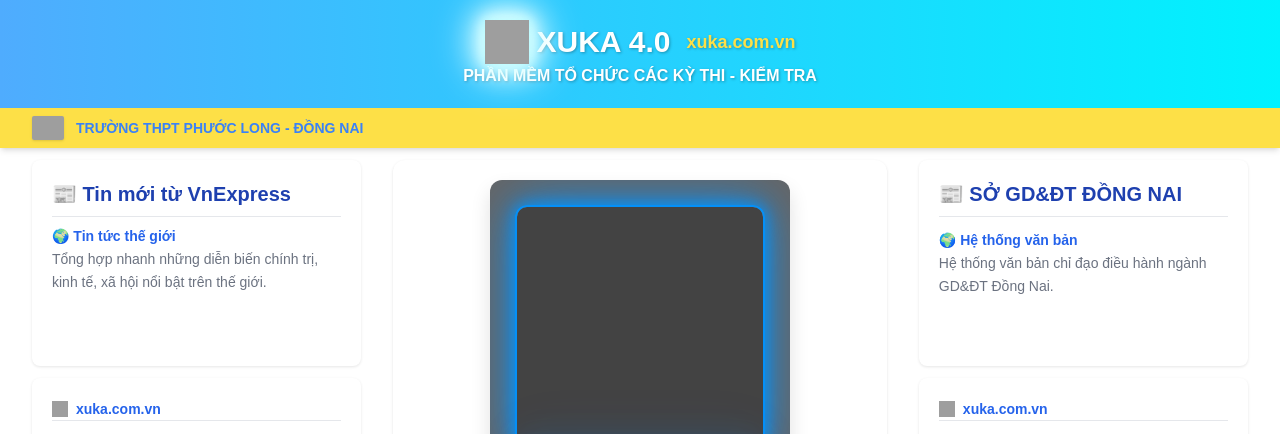
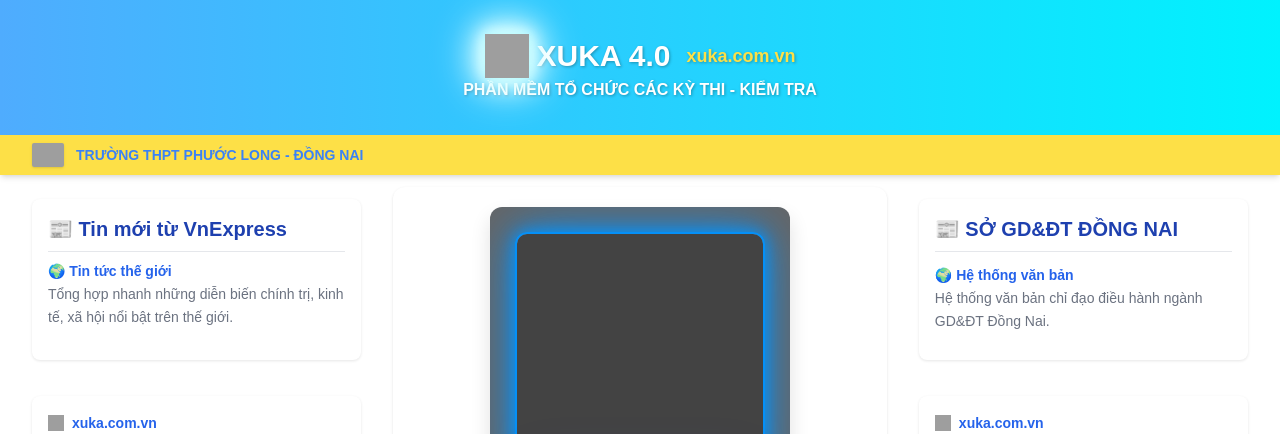
Before and after one commit to Namhuy123789/xuka, a Flask app: page /web in a window 1280 px wide. Shown: the top 434 px of the page. Run offline with Flask 3, Linux system fonts and the light colour scheme; some libraries are stand-ins or nearby versions; grey boxes are pictures that could not be loaded.

Commit message:
Update styles.css

```diff
--- a/static/styles.css
+++ b/static/styles.css
@@ -1,4 +1,4 @@
-
+/* Reset và font chung */
 body {
   background-image: url("");
   background-size: cover;
@@ -7,25 +7,39 @@
   padding: 0;
   font-family: 'Arial', sans-serif;
 }
+
+/* Banner */
 .banner {
   background: linear-gradient(90deg, #4facfe, #00f2fe);
   color: #fff;
-  padding: 20px;
+  padding: 12px;
   text-align: center;
-  font-size: 25px;
+  font-size: 18px;
   text-shadow: 1px 1px 3px rgba(0, 0, 0, 0.3);
+  display: flex;
+  flex-direction: column;
+  align-items: center;
+  justify-content: center;
 }
+
+/* Card */
 .card {
   background: #fff;
   border-radius: 0.5rem;
   box-shadow: 0 1px 3px rgba(0, 0, 0, 0.1);
-  padding: 1.25rem;
+  padding: 1rem;
+  max-width: 95vw;
+  margin: 12px auto;
 }
+
+/* Hidden */
 .hidden {
   display: none !important;
 }
+
+/* Khu vực kết quả */
 .result-scrollable {
-  max-height: 70vh; /* Tăng chiều cao tối đa để tránh tràn trên mobile */
+  max-height: 50vh;
   overflow: auto;
   border: 1px solid #e5e7eb;
   padding: 1rem;
@@ -35,17 +49,17 @@
 /* Khung camera */
 .camera-box {
   position: relative;
-  width: min(90vw, 300px); /* Increased from 350px */
-  max-width: 100%; /* Prevent overflow */
-  max-height: 350px; /* Cap height for consistency */
+  width: 85vw;
+  max-width: 300px;
   aspect-ratio: 1/1;
-  margin: 16px auto; /* Slightly increased margin for better centering */
+  margin: 16px auto;
   border-radius: 12px;
   overflow: hidden;
   box-shadow: 0 10px 20px rgba(0, 0, 0, 0.12);
   background: rgba(0, 0, 0, 0.6);
-  touch-action: none; /* Cải thiện trải nghiệm cảm ứng */
+  touch-action: none;
 }
+
 #reader, #reader video, #reader canvas {
   width: 100% !important;
   height: 100% !important;
@@ -63,8 +77,8 @@
   pointer-events: none;
 }
 .qr-frame {
-  width: 250px; /* Increased from 200px */
-  height: 250px; /* Increased from 200px */
+  width: min(70vw, 250px);
+  height: min(70vw, 250px);
   border: 2px solid rgba(0, 147, 255, 0.95);
   border-radius: 12px;
   box-shadow:
@@ -96,20 +110,34 @@
   100% { top: calc(100% - 6px); opacity: 0.85; }
 }
 
-/* Responsive adjustments */
-@media (max-width: 640px) {
+/* 📱 Mobile-first: mặc định dùng cho màn hình nhỏ */
+
+/* 📲 Tablet (>= 640px) */
+@media (min-width: 640px) {
   .banner {
     font-size: 20px;
+    padding: 16px;
   }
   .result-scrollable {
-    max-height: 50vh;
+    max-height: 60vh;
   }
   .camera-box {
-    width: 85vw; /* Increased from 80vw */
-    max-height: 85vw; /* Ensure height matches width for square aspect ratio */
-  }
-  .qr-frame {
-    width: 250px; /* Slightly smaller for mobile */
-    height: 250px; /* Slightly smaller for mobile */
+    width: 70vw;
+    max-height: 70vw;
   }
 }
+
+/* 💻 Desktop (>= 1024px) */
+@media (min-width: 1024px) {
+  .banner {
+    font-size: 25px;
+    height: 135px;
+  }
+  .result-scrollable {
+    max-height: 70vh;
+  }
+  .camera-box {
+    width: min(90vw, 350px);
+    max-height: 350px;
+  }
+}
```
